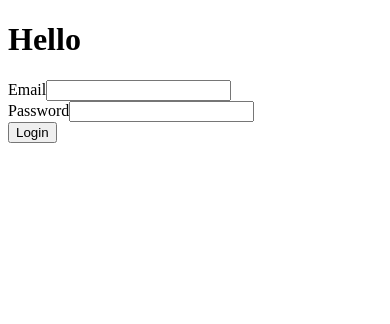
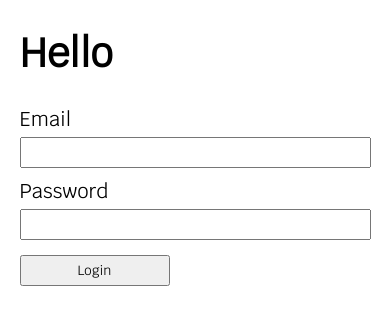
Before and after one commit to Somavik99/HForm-UI, a React (Vite) app: page / in a window 390 px wide. Shown: the top 324 px of the page. Built offline with nearby package versions, Linux system fonts and the light colour scheme; a web font is replaced by a local one.

Commit message:
React hook form

```diff
--- a/src/index.css
+++ b/src/index.css
@@ -2,3 +2,61 @@
 * {
   font-family: "Krub", sans-serif;
 }
+body {
+  font-family: -apple-system, BlinkMacSystemFont, "Segoe UI", Roboto, Oxygen,
+    Ubuntu, Cantarell, "Open Sans", "Helvetica Neue", sans-serif;
+  font-size: 20px;
+  width: 60%;
+  margin: 10px auto;
+}
+
+.errorMsg {
+  max-width: 350px;
+  color: #f21e08;
+  padding: 2px 0;
+  margin-top: 2px;
+  font-size: 14px;
+  font-weight: 300;
+}
+
+.form-control {
+  display: flex;
+  flex-direction: column;
+  margin-bottom: 10px;
+}
+
+.form-control label {
+  width: 20%;
+  padding-right: 20px;
+  margin-bottom: 5px;
+}
+
+.form-control input[type="text"],
+.form-control input[type="password"] {
+  width: 40%;
+  padding: 5px;
+}
+
+button {
+  max-width: 150px;
+  padding: 5px 10px;
+}
+
+@media screen and (max-width: 600px) {
+  body {
+    width: 90%;
+  }
+
+  .errorMsg {
+    max-width: 100%;
+  }
+
+  .form-control {
+    flex-direction: column;
+  }
+
+  .form-control input[type="text"],
+  .form-control input[type="password"] {
+    width: inherit;
+  }
+}
--- a/src/main.jsx
+++ b/src/main.jsx
@@ -1,6 +1,7 @@
 
 import ReactDOM from "react-dom/client";
 import App from "./App";
+import "./index.css"
 
 const root = ReactDOM.createRoot(document.getElementById("root"));
 root.render(<App />);
```
Also changed, not shown: src/Components/Forms/Forms.jsx (+4 -4 lines).
